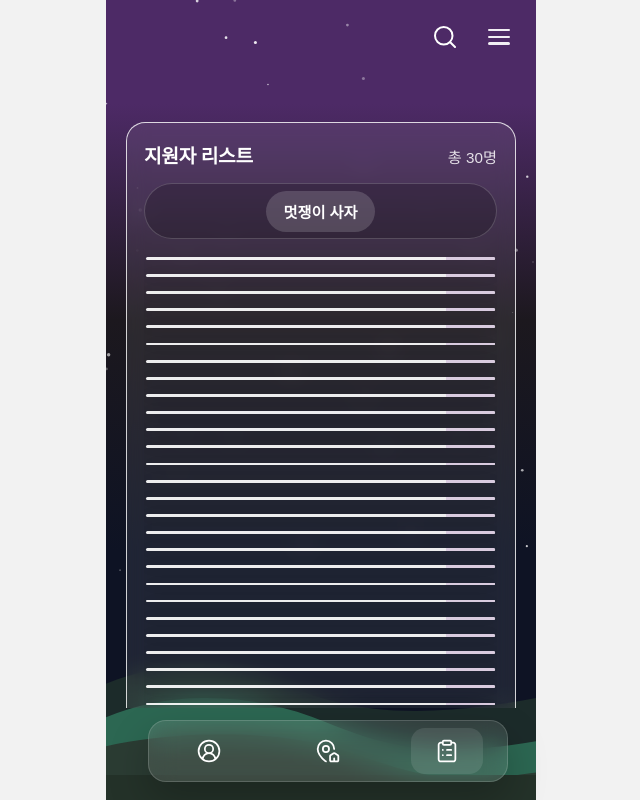
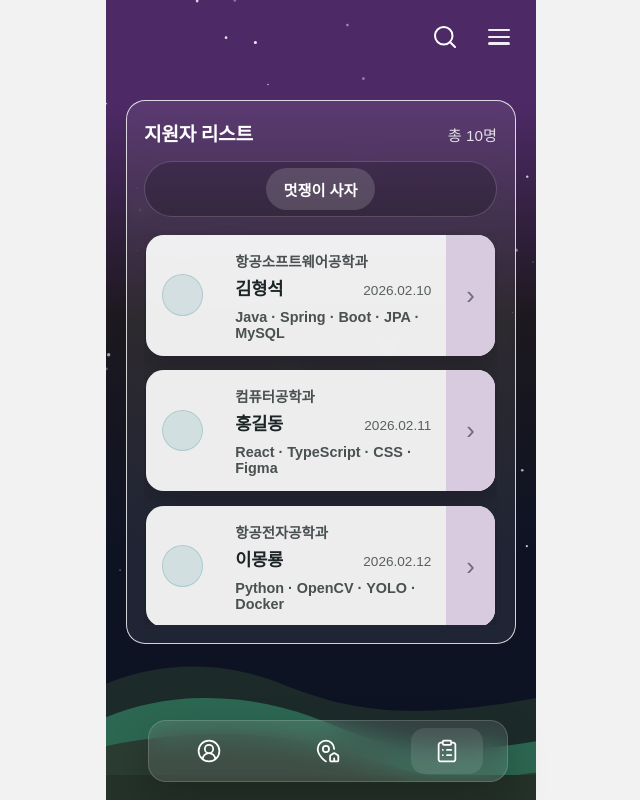
Before and after one commit to iyeojae/HCP-FE, a React (Create React App) app in the folder hcp/: page /mypage/applicants in a window 1280 px wide. Shown: the whole page, without its empty margins (312-952 px from the left). Built offline with nearby package versions, Linux system fonts and the light colour scheme; no server answers; sample sign-in values are in the browser's storage.

Commit message:
목록 스타일 맞췄음

```diff
--- a/hcp/src/pages/mypage/ApplicantsPage.jsx
+++ b/hcp/src/pages/mypage/ApplicantsPage.jsx
@@ -1,3 +1,4 @@
+// src/pages/mypage/ApplicantsPage.jsx
 import React, { useEffect, useMemo, useState } from "react";
 import "../../styles/mypage/ApplicantsPage.css";
 
@@ -14,7 +15,8 @@ function formatDate(iso) {
 }
 
 function TopTabs({ value, onChange }) {
-  const tabs = ["멋쟁이 사자"]; // ✅ 동아리 1개 고정
+  // ✅ 동아리 1개 고정
+  const tabs = ["멋쟁이 사자"];
   return (
     <div className="applicants-tabs" role="tablist" aria-label="동아리 탭">
       {tabs.map((t) => {
@@ -45,7 +47,6 @@ function ApplicantCard({ item, onClick }) {
         <div className="applicant-card__avatar" />
       </div>
 
-      {/* ✅ 본문 텍스트 시작점 통일: body의 padding-left로 기준선 고정 */}
       <div className="applicant-card__body">
         <div className="applicant-card__dept">{item.department || "학과"}</div>
 
@@ -54,6 +55,7 @@ function ApplicantCard({ item, onClick }) {
           <div className="applicant-card__date">{formatDate(item.appliedDate)}</div>
         </div>
 
+        {/* ✅ 태그는 상자 제거 → 그냥 텍스트만 */}
         {tagsText ? (
           <div className="applicant-card__tagsText" aria-label="기술스택">
             {tagsText}
@@ -61,6 +63,7 @@ function ApplicantCard({ item, onClick }) {
         ) : null}
       </div>
 
+      {/* ✅ 우측 세로영역 전체를 #D9CBDF */}
       <div className="applicant-card__right" aria-hidden="true">
         <span className="applicant-card__chev">›</span>
       </div>
@@ -74,67 +77,105 @@ export default function ApplicantsPage() {
   const [loading, setLoading] = useState(false);
   const [errorMsg, setErrorMsg] = useState("");
 
-  // ✅ 더미 데이터 30개(스크롤 테스트용)
-  const dummyList = useMemo(() => {
-    const base = [
+  // ✅ 레이아웃 확인용 더미 데이터 (10개)
+  const dummyList = useMemo(
+    () => [
       {
+        applicationId: 1,
         name: "김형석",
         department: "항공소프트웨어공학과",
+        appliedDate: "2026-02-10",
         techStackTags: ["Java", "Spring", "Boot", "JPA", "MySQL"],
       },
       {
+        applicationId: 2,
         name: "홍길동",
         department: "컴퓨터공학과",
+        appliedDate: "2026-02-11",
         techStackTags: ["React", "TypeScript", "CSS", "Figma"],
       },
       {
+        applicationId: 3,
         name: "이몽룡",
         department: "항공전자공학과",
+        appliedDate: "2026-02-12",
         techStackTags: ["Python", "OpenCV", "YOLO", "Docker"],
       },
       {
+        applicationId: 4,
         name: "성춘향",
         department: "경영학과",
+        appliedDate: "2026-02-13",
         techStackTags: ["Notion", "Excel", "PPT", "Communication"],
       },
       {
+        applicationId: 5,
         name: "임꺽정",
         department: "기계공학과",
+        appliedDate: "2026-02-14",
         techStackTags: ["C", "C++", "ROS", "Embedded", "Linux", "Git"],
       },
-    ];
-
-    const out = [];
-    for (let i = 0; i < 30; i++) {
-      const b = base[i % base.length];
-      const day = String(10 + (i % 18)).padStart(2, "0"); // 10~27
-      out.push({
-        applicationId: i + 1,
-        name: `${b.name}${i + 1}`,
-        department: b.department,
-        appliedDate: `2026-02-${day}`,
-        techStackTags: b.techStackTags,
-      });
-    }
-    return out;
-  }, []);
+      {
+        applicationId: 6,
+        name: "박지민",
+        department: "항공소프트웨어공학과",
+        appliedDate: "2026-02-15",
+        techStackTags: ["Node.js", "Express", "MongoDB", "JWT"],
+      },
+      {
+        applicationId: 7,
+        name: "최유진",
+        department: "디자인학과",
+        appliedDate: "2026-02-16",
+        techStackTags: ["Illustrator", "Photoshop", "Figma", "UI/UX"],
+      },
+      {
+        applicationId: 8,
+        name: "정우성",
+        department: "전자공학과",
+        appliedDate: "2026-02-17",
+        techStackTags: ["Arduino", "Embedded", "C", "Sensor"],
+      },
+      {
+        applicationId: 9,
+        name: "한지수",
+        department: "정보보호학과",
+        appliedDate: "2026-02-18",
+        techStackTags: ["Network", "Linux", "Security", "CTF"],
+      },
+      {
+        applicationId: 10,
+        name: "오세훈",
+        department: "산업경영공학과",
+        appliedDate: "2026-02-19",
+        techStackTags: ["Data", "Python", "Pandas", "Visualization"],
+      },
+    ],
+    []
+  );
 
   useEffect(() => {
+    // ✅ 지원자 페이지 열면 신규 알림 확인 처리(빨간 점 끄기)
     if (storage.setHasNewApplicants) storage.setHasNewApplicants(false);
   }, []);
 
   useEffect(() => {
+    // =========================
     // ✅ 레이아웃 확인: 더미 데이터 사용
+    // =========================
     setList(dummyList);
     setLoading(false);
     setErrorMsg("");
 
     /*
+    // =========================
     // ✅ 백엔드 연동 시 (배포 전 주석 해제)
+    // =========================
     const fetchList = async () => {
       try {
         setLoading(true);
         setErrorMsg("");
+
         const res = await api.get("/clubadmin/applications/summary");
         const arr = Array.isArray(res?.data) ? res.data : [];
         setList(arr);
@@ -143,17 +184,18 @@ export default function ApplicantsPage() {
           e?.response?.data?.message ||
           e?.response?.data?.error ||
           e?.message ||
-          "지원자 목록을 불러오지 못했습니다.";
+          "지원자 목록을 불러오는 데 실패했습니다.";
         setErrorMsg(msg);
       } finally {
         setLoading(false);
       }
     };
+
     fetchList();
     */
   }, [dummyList]);
 
-  const filtered = useMemo(() => list, [list]); // 동아리 1개라 필터 없음
+  const filtered = useMemo(() => list, [list]);
 
   return (
     <div className="applicants-page">
--- a/hcp/src/styles/mypage/ApplicantsPage.css
+++ b/hcp/src/styles/mypage/ApplicantsPage.css
@@ -1,27 +1,19 @@
+/* src/styles/mypage/ApplicantsPage.css */
+
 .applicants-page{
-  min-block-size: 100dvh;
+  min-block-size: 80dvh;
   display: grid;
   place-items: center;
   padding-inline: clamp(1rem, 4vw, 1.25rem);
-
-  /* ✅ 아래 메뉴/안전영역 때문에 잘리는 문제 완화 */
-  padding-block-start: clamp(0.9rem, 3.2vw, 1.2rem);
-  padding-block-end: calc(clamp(1.1rem, 3.6vw, 1.4rem) + env(safe-area-inset-bottom));
-
+  padding-block: clamp(1rem, 4vw, 1.4rem);
   color: #fff;
 }
 
-/* ✅ 큰 투명 테두리 박스: 하단이 잘리지 않게 max-block-size로 제어 */
+/* ✅ 정중앙 큰 투명 테두리 박스 */
 .applicants-shell{
   inline-size: 100%;
   max-inline-size: min(26rem, 100%);
-
-  /* 핵심: 화면 안에 항상 들어오게 */
-  max-block-size: calc(100dvh - (clamp(1.6rem, 6vw, 2.2rem) + env(safe-area-inset-bottom)));
-  block-size: min(
-    clamp(34rem, 82dvh, 48rem),
-    calc(100dvh - (clamp(1.6rem, 6vw, 2.2rem) + env(safe-area-inset-bottom)))
-  );
+  block-size: clamp(34rem, 62dvh, 48rem);
 
   border-radius: clamp(1rem, 4vw, 1.2rem);
   border: 0.12rem solid rgba(255,255,255,0.8);
@@ -31,15 +23,12 @@
   -webkit-backdrop-filter: blur(0.6rem);
 
   padding: clamp(0.9rem, 3.4vw, 1.1rem);
-
   display: flex;
   flex-direction: column;
   gap: clamp(0.7rem, 2.8vw, 0.9rem);
-
-  /* 혹시라도 내부 요소가 커질 때 모서리 안잘리게 */
-  overflow: hidden;
 }
 
+/* 헤더 */
 .applicants-header{
   display: flex;
   align-items: baseline;
@@ -58,7 +47,7 @@
   opacity: 0.85;
 }
 
-/* 탭(동아리 1개) */
+/* ✅ 탭(동아리 1개) */
 .applicants-tabs{
   display: flex;
   justify-content: center;
@@ -79,10 +68,10 @@
   cursor: pointer;
 }
 
-/* ✅ shell 안에서 "리스트 영역"만 스크롤 */
+/* ✅ shell 안에서 스크롤은 "리스트 영역"만 */
 .applicants-content{
   flex: 1;
-  min-block-size: 0; /* 중요 */
+  min-block-size: 0;
 }
 
 .applicants-list{
@@ -110,16 +99,22 @@
   color: rgba(255, 210, 210, 0.95);
 }
 
-/* 카드 */
+/* ✅ 지원자 카드 */
 .applicant-card{
   inline-size: 100%;
   border: none;
   cursor: pointer;
 
+  /* ✅ 핵심: 텍스트 시작선 고정용 컬럼 폭 */
+  grid-template-columns:
+    clamp(4.1rem, 15vw, 4.6rem)  /* 왼쪽(아바타) 고정 폭 */
+    1fr
+    clamp(2.6rem, 10vw, 3.1rem); /* 오른쪽 컬러바 고정 폭 */
   display: grid;
-  grid-template-columns: auto 1fr auto;
   align-items: stretch;
-  gap: 0; /* ✅ 텍스트 시작점 통일 위해 간격을 padding으로 관리 */
+
+  /* ✅ gap 없애서 "텍스트 시작선" 흔들림 제거 */
+  gap: 0;
 
   padding: 0;
   border-radius: clamp(0.9rem, 3.2vw, 1.1rem);
@@ -129,18 +124,20 @@
 
   box-shadow: 0 0.55rem 1.25rem rgba(0,0,0,0.18);
   overflow: hidden;
+
+  /* ✅ 데이터 많아져도 카드가 절대 줄어들지 않음 */
+  flex: 0 0 auto;
 }
 
 .applicant-card:active{
   transform: translateY(0.06rem);
 }
 
-/* 좌측 아바타 영역 */
+/* 왼쪽 아바타 영역 (컬럼 폭이 고정이므로 padding으로 밀지 말고 중앙정렬) */
 .applicant-card__left{
   display: grid;
   place-items: center;
-  padding: clamp(0.8rem, 3vw, 0.95rem);
-  padding-inline-end: clamp(0.65rem, 2.6vw, 0.85rem);
+  padding: 0; /* ✅ 여기서 padding 제거 */
 }
 
 .applicant-card__avatar{
@@ -151,15 +148,13 @@
   border: 0.08rem solid rgba(20, 120, 120, 0.20);
 }
 
-/* ✅ 본문: 모든 텍스트 시작선을 동일하게 좌측 정렬 */
+/* ✅ 본문: 과/이름/태그 모두 같은 세로 라인에서 시작 */
 .applicant-card__body{
   min-inline-size: 0;
 
   padding-block: clamp(0.8rem, 3vw, 0.95rem);
-
-  /* 이 값이 "텍스트 시작 기준선" 역할 */
-  padding-inline-start: 0;
-  padding-inline-end: clamp(0.65rem, 2.6vw, 0.85rem);
+  padding-inline-start: clamp(0.8rem, 3vw, 1rem); /* ✅ 시작선 고정 */
+  padding-inline-end: clamp(0.7rem, 2.6vw, 0.9rem);
 
   text-align: left;
 }
@@ -198,13 +193,12 @@
   white-space: nowrap;
 }
 
-/* ✅ 태그: 텍스트만, 시작점 동일 */
+/* ✅ 태그는 텍스트로만 (dept/name과 동일 시작선) */
 .applicant-card__tagsText{
   margin-top: 0.55rem;
   font-size: clamp(0.74rem, 2.8vw, 0.9rem);
   font-weight: 750;
   opacity: 0.78;
-  text-align: left;
 
   display: -webkit-box;
   -webkit-line-clamp: 2;
@@ -212,9 +206,8 @@
   overflow: hidden;
 }
 
-/* 우측 세로 컬러바 */
+/* ✅ 우측 세로 영역(화살표 포함) 전체 컬러바 */
 .applicant-card__right{
-  inline-size: clamp(2.6rem, 10vw, 3.1rem);
   background: #D9CBDF;
   display: grid;
   place-items: center;
```
